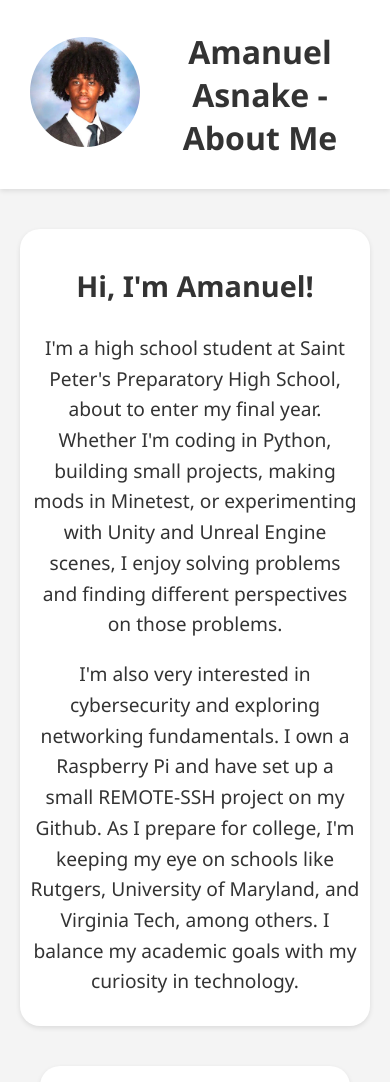
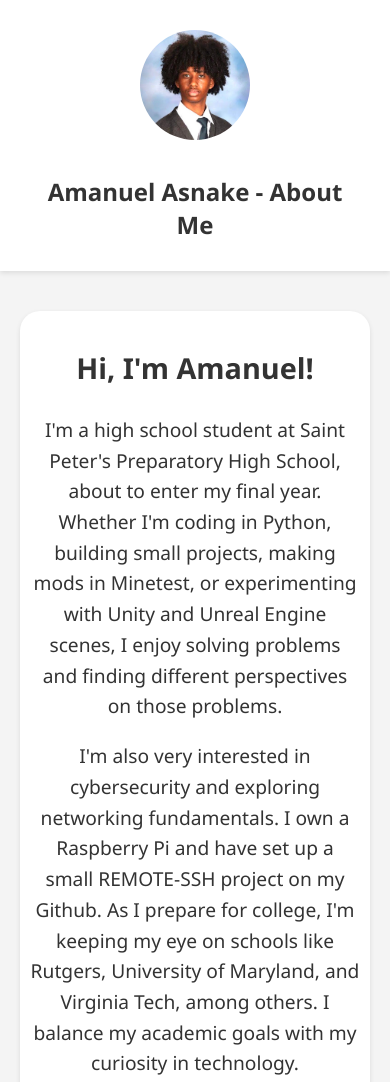
Before and after one commit to amanuelasnake/me, a plain HTML site: page bio.html in a window 390 px wide. Shown: the top 1082 px of the page. Drawn offline with Linux system fonts and the light colour scheme.

Commit message:
small fix

```diff
--- a/bio.html
+++ b/bio.html
@@ -88,6 +88,22 @@
   font-size: 0.9em;
   margin-top: 5px;
 }
+
+@media (max-width: 600px) {
+  header {
+    flex-direction: column;
+    align-items: center;
+  }
+
+  .profile-pic {
+    margin-bottom: 10px;
+  }
+
+  header h1 {
+    font-size: 1.5em;
+  }
+}
+
   </style>
 </head>
 <body>
```
Also changed, not shown: blog.html (+16 -0 lines), index.html (+14 -0 lines), projects.html (+16 -0 lines).
